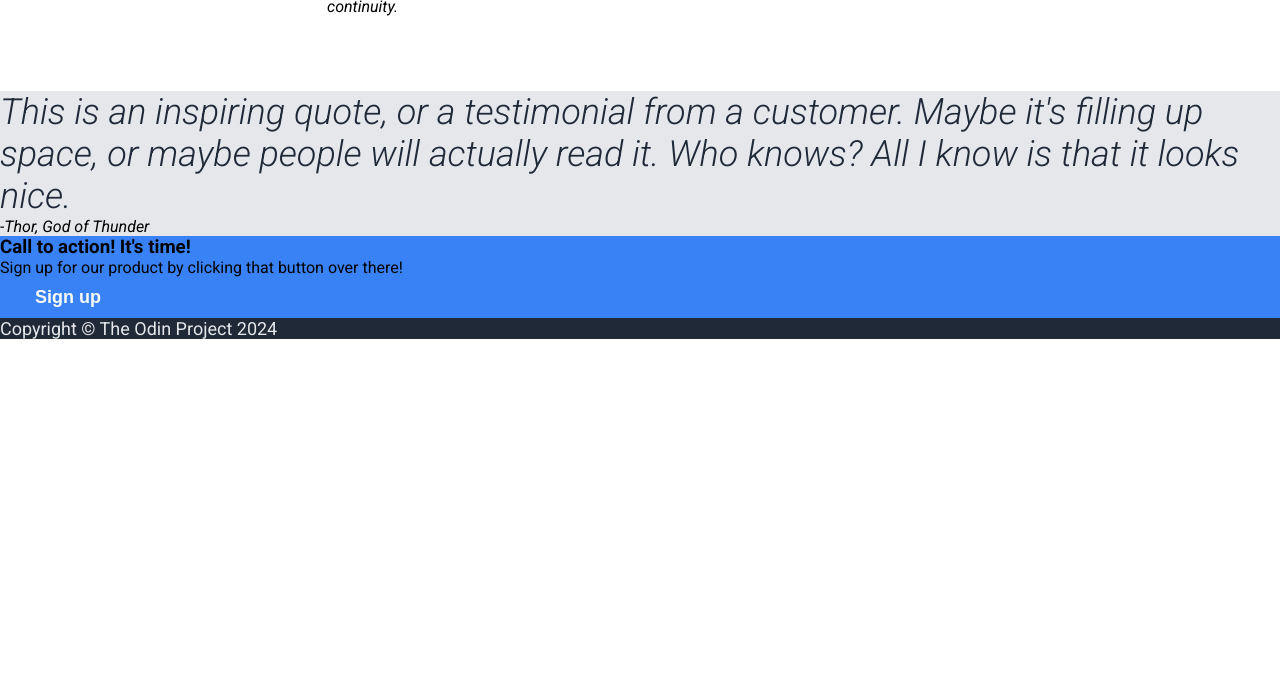
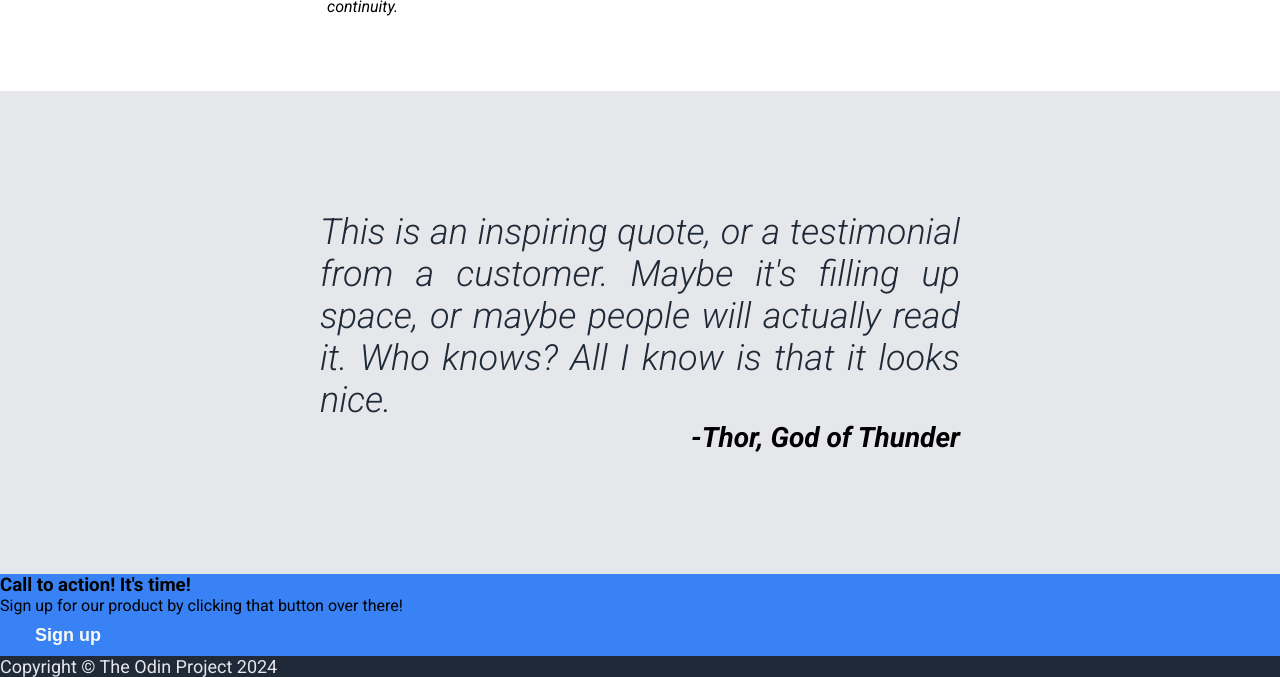
Before and after one commit to ibanpare/top-landing-page, a plain HTML site: page index.html in a window 1280 px wide. Shown: the part 837-1514 px from the top of the page. Before the commit the page ends 1176 px from the top, so only its background shows below. Drawn offline with Linux system fonts and the light colour scheme.

Commit message:
feat: add style to quote block

```diff
--- a/styles.css
+++ b/styles.css
@@ -77,11 +77,22 @@ button, .cta {
     background-color: #3882F6;
 }
 
+blockquote {
+    padding: 120px 320px;
+}
+
 #quote {
     font-size: 36px;
     font-weight: 300;
     font-style: italic;
     color: #1F2937;
+    text-align: justify;
+}
+
+#signature {
+    text-align: right;
+    font-weight: 700;
+    font-size: 28px;
 }
 
 ul {
```
